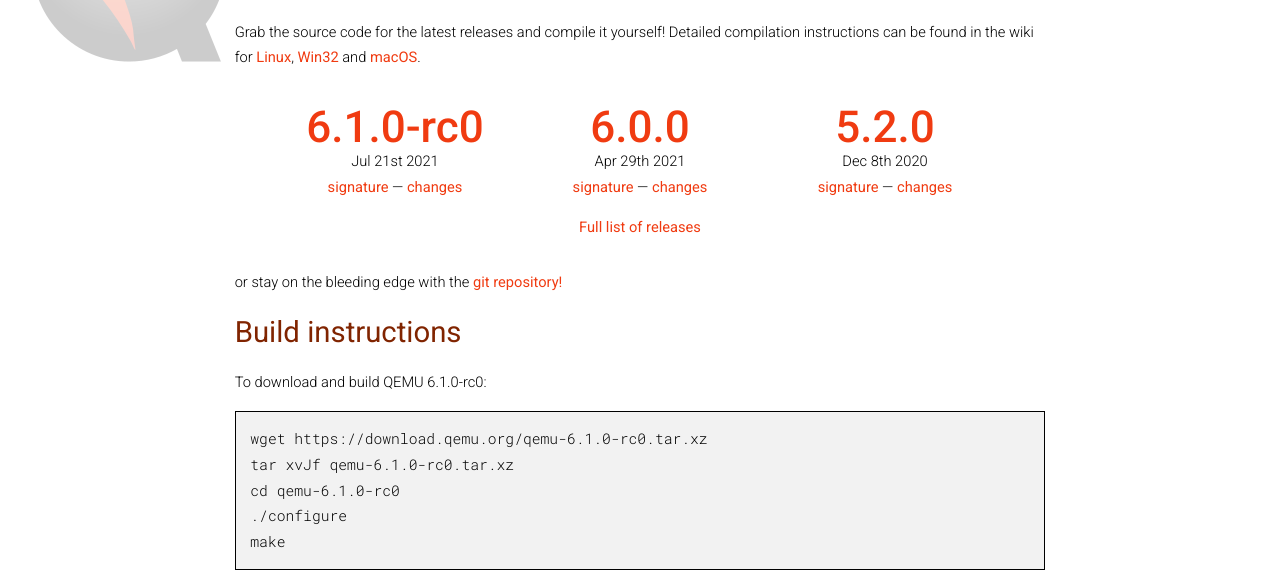
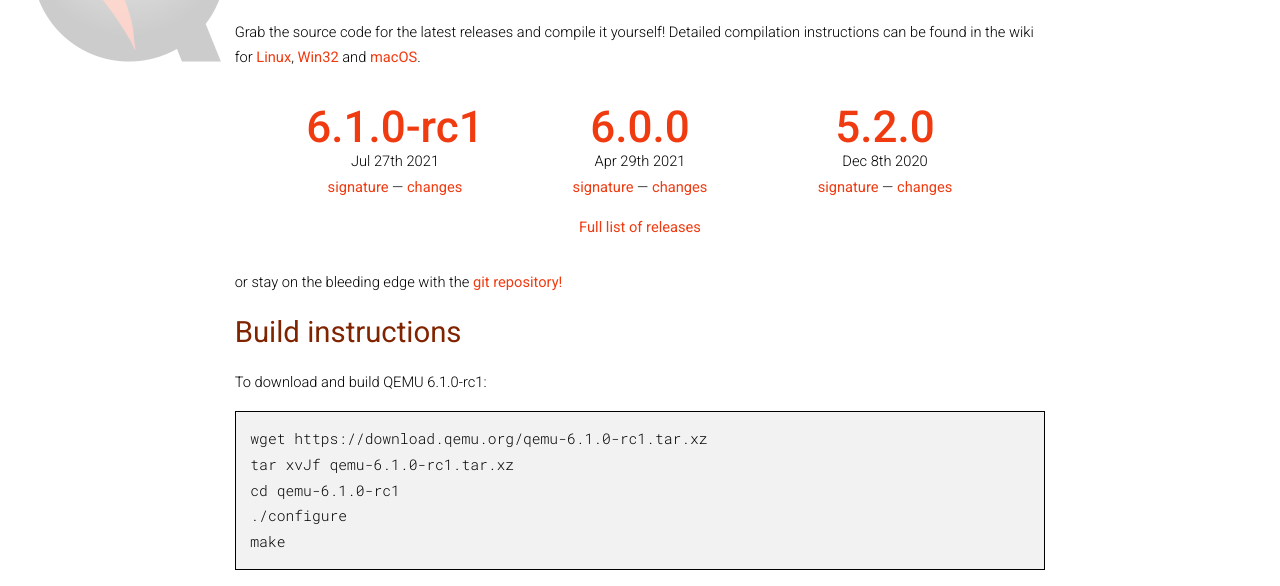
Before and after one commit to qemu/qemu-web, a Jekyll site: the page built from download.html, in a window 1280 px wide and 900 px high. Shown: the part 214-800 px from the top of the window. Built offline with Jekyll 4.4.1, drawn with Linux system fonts in a browser that asks for light colours; nearby versions of some CDN libraries.

Commit message:
add v6.1.0-rc1

```diff
--- a/_data/releases.yml
+++ b/_data/releases.yml
@@ -1,6 +1,6 @@
 - branch: "6.1"
-  patch: 0-rc0
-  date: "Jul 21st 2021"
+  patch: 0-rc1
+  date: "Jul 27th 2021"
 - branch: "6.0"
   patch: 0
   date: "Apr 29th 2021"
```
